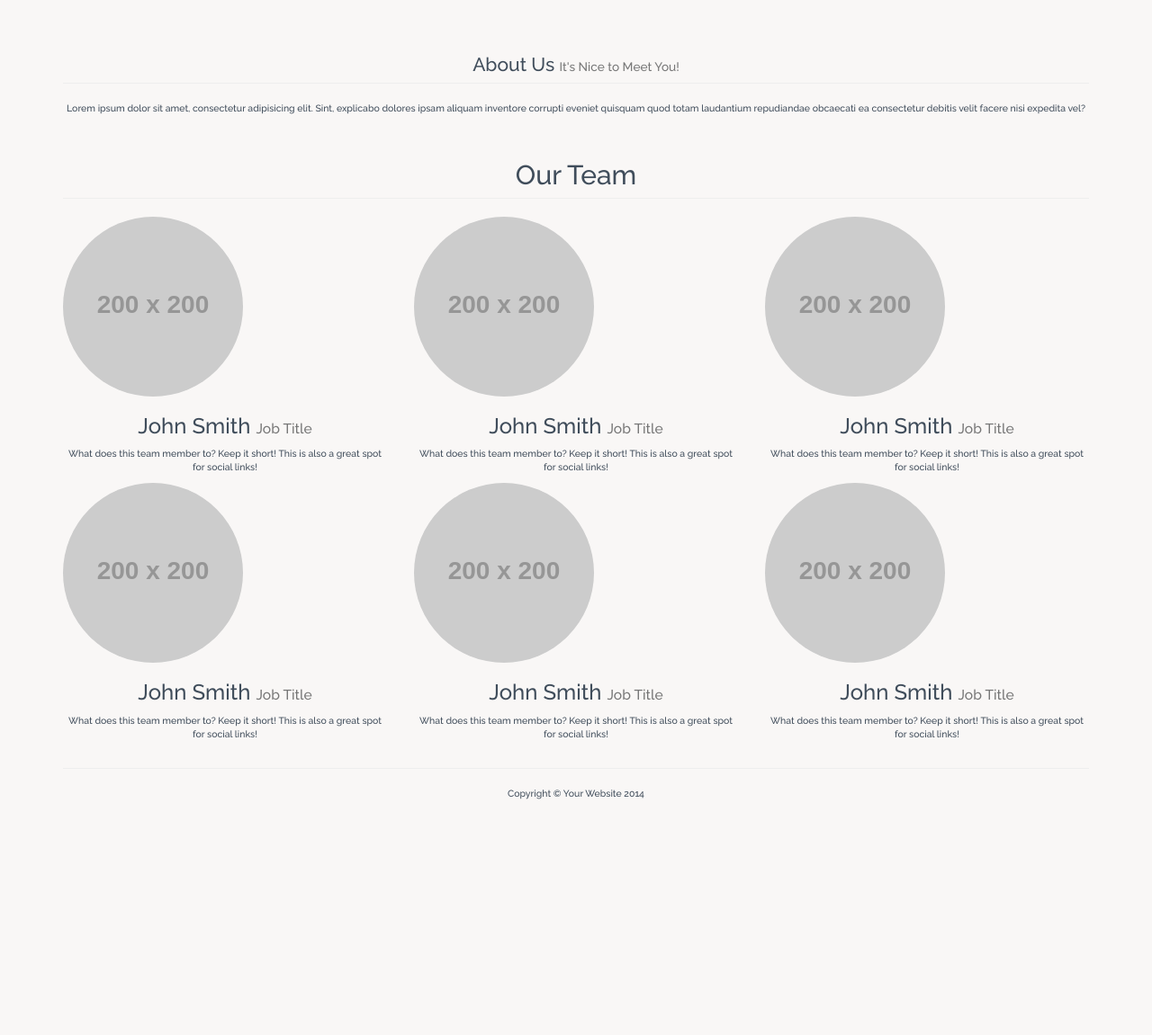
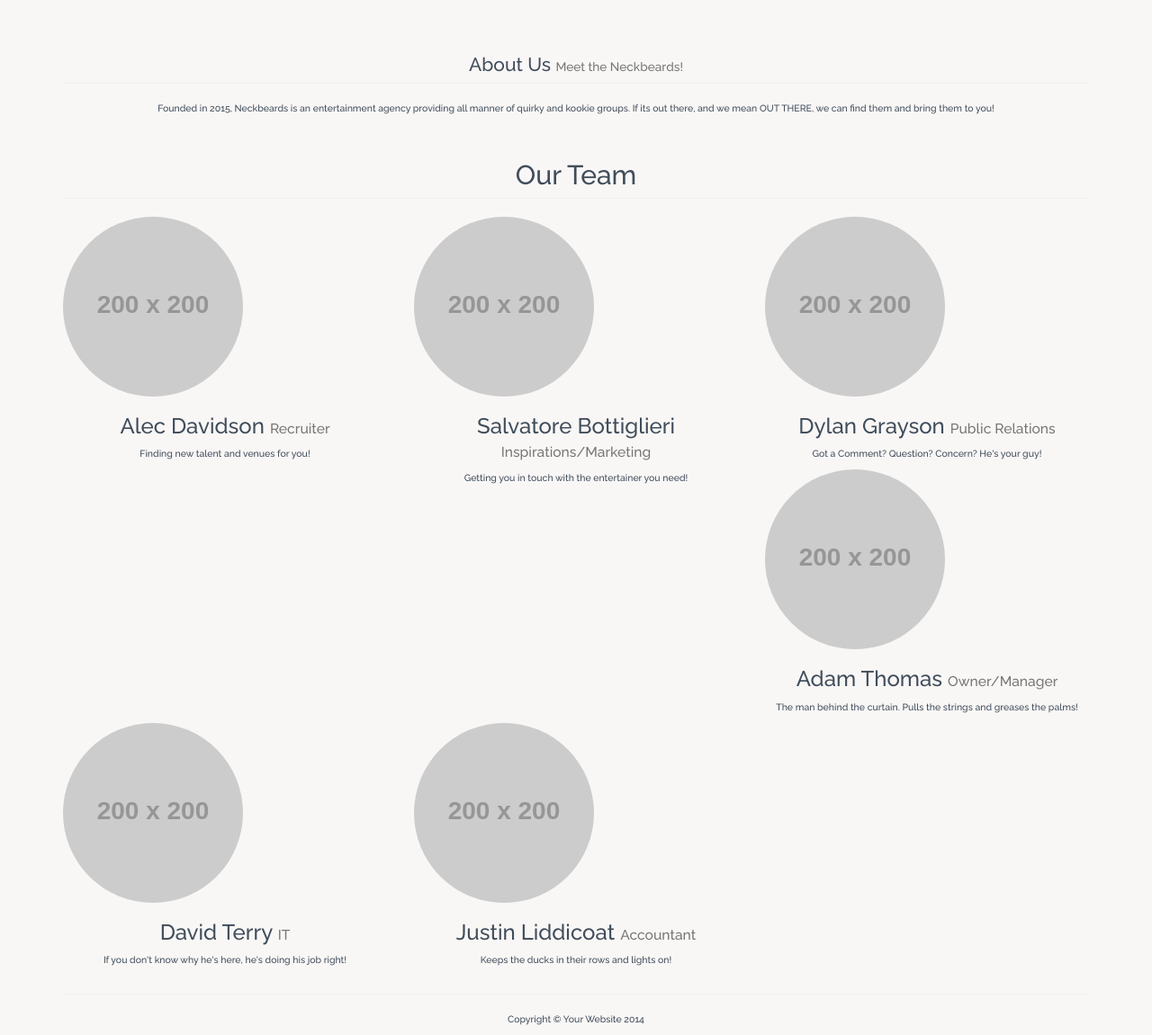
Before and after one commit to DylanGrayson/Agency_Proj3, a Django app: page /about in a window 1280 px wide. Shown: the part 52-1203 px from the top of the page at 90% size. Before the commit the page ends 941 px from the top, so only its background shows below. Run offline with Django 3.2, Linux system fonts and the light colour scheme; grey boxes labelled with a size stand in for pictures from a placeholder-image service; parts of the project's set-up code (start-up, migrations or seed data) failed here and were passed over; some libraries are stand-ins or nearby versions.

Commit message:
More flavor text added to about

```diff
--- a/main/templates/main/about.html
+++ b/main/templates/main/about.html
@@ -7,12 +7,11 @@
         <div class="row">
             <div class="col-lg-12">
                 <h1 class="page-header">About Us
-                    <small>It's Nice to Meet You!</small>
+                    <small>Meet the Neckbeards!</small>
                 </h1>
-                <p>Lorem ipsum dolor sit amet, consectetur adipisicing elit. Sint, explicabo dolores ipsam aliquam inventore corrupti eveniet quisquam quod totam laudantium repudiandae obcaecati ea consectetur debitis velit facere nisi expedita vel?</p>
+                <p>Founded in 2015, Neckbeards is an entertainment agency providing all manner of quirky and kookie groups. If its out there, and we mean OUT THERE, we can find them and bring them to you!</p>
             </div>
         </div>
-
         <!-- Team Members Row -->
         <div class="row">
             <div class="col-lg-12">
@@ -20,45 +19,45 @@
             </div>
             <div class="col-lg-4 col-sm-6 text-center">
                 <img class="img-circle img-responsive img-center" src="http://placehold.it/200x200" alt="">
-                <h3>John Smith
-                    <small>Job Title</small>
+                <h3>Alec Davidson
+                    <small>Recruiter</small>
                 </h3>
-                <p>What does this team member to? Keep it short! This is also a great spot for social links!</p>
+                <p>Finding new talent and venues for you!</p>
             </div>
             <div class="col-lg-4 col-sm-6 text-center">
                 <img class="img-circle img-responsive img-center" src="http://placehold.it/200x200" alt="">
-                <h3>John Smith
-                    <small>Job Title</small>
+                <h3>Salvatore Bottiglieri
+                    <small>Inspirations/Marketing</small>
                 </h3>
-                <p>What does this team member to? Keep it short! This is also a great spot for social links!</p>
+                <p>Getting you in touch with the entertainer you need!</p>
             </div>
             <div class="col-lg-4 col-sm-6 text-center">
                 <img class="img-circle img-responsive img-center" src="http://placehold.it/200x200" alt="">
-                <h3>John Smith
-                    <small>Job Title</small>
+                <h3>Dylan Grayson
+                    <small>Public Relations</small>
                 </h3>
-                <p>What does this team member to? Keep it short! This is also a great spot for social links!</p>
+                <p>Got a Comment? Question? Concern? He's your guy!</p>
             </div>
             <div class="col-lg-4 col-sm-6 text-center">
                 <img class="img-circle img-responsive img-center" src="http://placehold.it/200x200" alt="">
-                <h3>John Smith
-                    <small>Job Title</small>
+                <h3>Adam Thomas
+                    <small>Owner/Manager</small>
                 </h3>
-                <p>What does this team member to? Keep it short! This is also a great spot for social links!</p>
+                <p>The man behind the curtain. Pulls the strings and greases the palms!</p>
             </div>
             <div class="col-lg-4 col-sm-6 text-center">
                 <img class="img-circle img-responsive img-center" src="http://placehold.it/200x200" alt="">
-                <h3>John Smith
-                    <small>Job Title</small>
+                <h3>David Terry
+                    <small>IT</small>
                 </h3>
-                <p>What does this team member to? Keep it short! This is also a great spot for social links!</p>
+                <p>If you don't know why he's here, he's doing his job right!</p>
             </div>
             <div class="col-lg-4 col-sm-6 text-center">
                 <img class="img-circle img-responsive img-center" src="http://placehold.it/200x200" alt="">
-                <h3>John Smith
-                    <small>Job Title</small>
+                <h3>Justin Liddicoat
+                    <small>Accountant</small>
                 </h3>
-                <p>What does this team member to? Keep it short! This is also a great spot for social links!</p>
+                <p>Keeps the ducks in their rows and lights on!</p>
             </div>
         </div>
 
```
